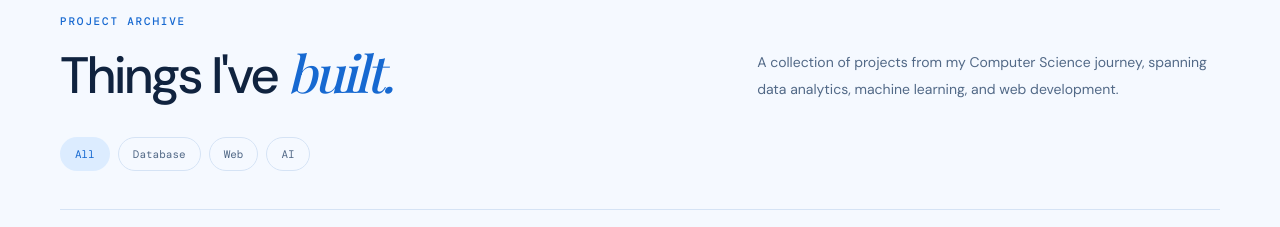
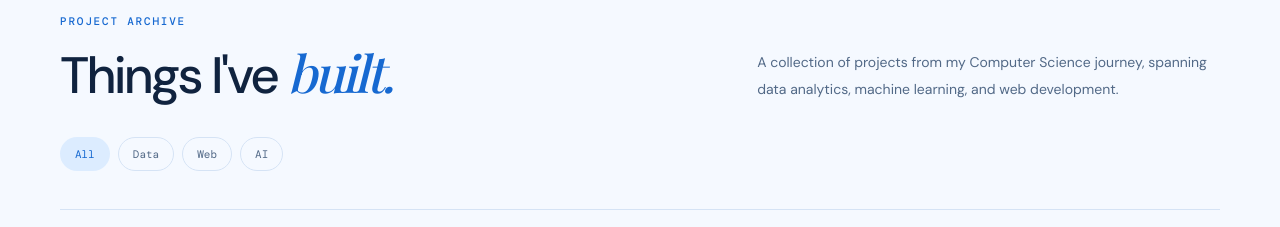
Before and after one commit to seraphinemichelle/portfolio, a Next.js app: page / in a window 1280 px wide. Shown: the part 1880-2107 px from the top of the page. Built offline with nearby package versions, Linux system fonts and the light colour scheme; a web font is replaced by a local one.

Commit message:
Update new project

```diff
--- a/components/sections/Work.tsx
+++ b/components/sections/Work.tsx
@@ -7,7 +7,7 @@ import { projects } from "@/data/projects";
 
 const filters = [
   "All",
-  "Database",
+  "Data",
   "Web",
   "AI",
 ];
--- a/data/projects.ts
+++ b/data/projects.ts
@@ -14,7 +14,7 @@ export const projects: Project[] = [
     number: "01",
     title: "E-Commerce Customer Churn Dashboard",
     category: "DATA VISUALIZATION",
-    filter: "Database",
+    filter: "Data",
     image: "/project/tableau-dashboard.png",
     description:
       "An interactive dashboard analyzing customer churn behavior and identifying patterns related to engagement and purchasing activity.",
@@ -46,12 +46,23 @@ export const projects: Project[] = [
   {
     number: "04",
     title: "E-Commerce Customer Churn Report",
-    category: "DATA ANALYTICS",
-    filter: "Database",
+    category: "DATA SCIENCE",
+    filter: "Data",
     image: "/project/report.png",
     description:
       "A data analytics report exploring customer churn patterns, engagement behavior, and purchasing activity.",
-    tech: ["Python", "Data Analysis", "Machine Learning", "LaTeX"],
+    tech: ["Python", "Data Analysis", "Data Science", "Machine Learning", "LaTeX"],
     website: "https://www.overleaf.com/read/gtkwqzpcttyj#b6c893",
   },
+  {
+    number: "05",
+    title: "Global Layoff Dashboard",
+    category: "DATA ANALYTICS",
+    filter: "Data",
+    image: "/project/powerbi.png",
+    description:
+      "A Power BI analytics dashboard examining global layoff data across industries, companies, countries, and time periods, with interactive filters and key workforce impact metrics.",
+    tech: ["Power BI", "Data Analysis", "Data Visualization"],
+    website: "https://app.powerbi.com/view?r=eyJrIjoiNmY2YTU1MGItN2NlMy00NWViLTkwZjQtY2JiZGQxZDRkMDg0IiwidCI6IjM0ODViOTYzLTgyYmEtNGE2Zi04MTBmLWI1Y2MyMjZmZjg5OCIsImMiOjEwfQ%3D%3D",
+  },
 ];
```
Also changed, not shown: public/project/powerbi.png (added).
